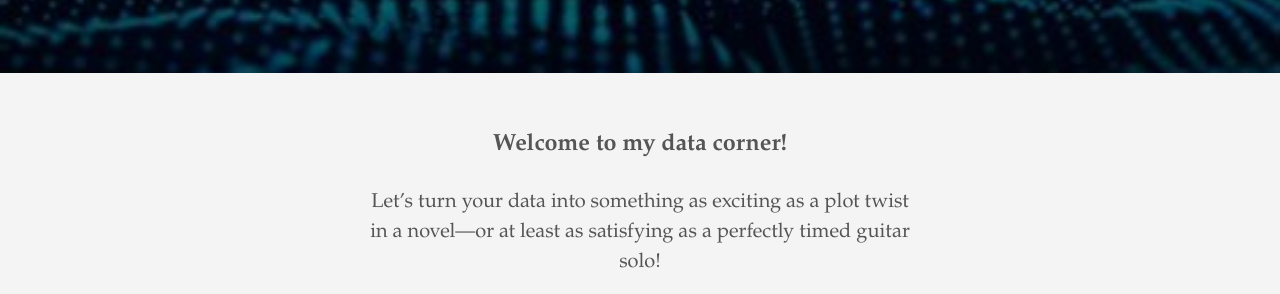
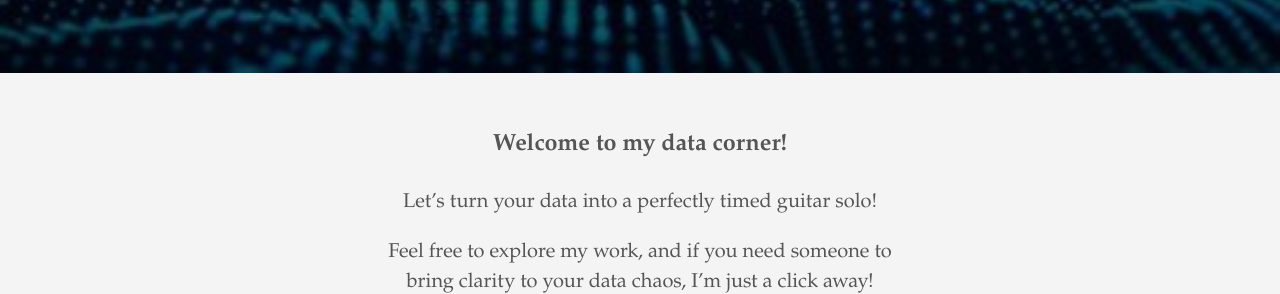
Before and after one commit to ajlkau68/James_Portfolio, a plain HTML site: page index.html in a window 1280 px wide. Shown: the part 501-795 px from the top of the page. Drawn offline with Linux system fonts and the light colour scheme.

Commit message:
Update index.html

```diff
--- a/index.html
+++ b/index.html
@@ -155,8 +155,7 @@
 
  <article class="cf ph3 ph5-l pv3 pv4-l f4 tc-l center measure-wide lh-copy mid-gray">
     <h3 id="welcome-to-my-data-corner"><strong>Welcome to my data corner!</strong></h3>
-<p>Let’s turn your data into something as exciting as a plot twist in a novel—or at least
-as satisfying as a perfectly timed guitar solo!</p>
+<p>Let’s turn your data into a perfectly timed guitar solo!</p>
 <p>Feel free to explore my work, and if you need someone to bring clarity to your data chaos, I’m just a click away!</p>
 
   </article>
```
